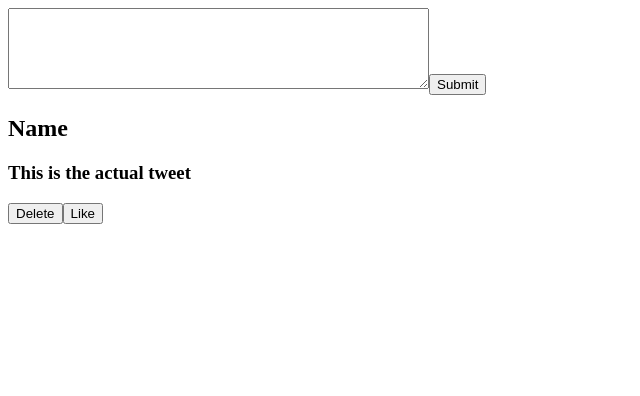
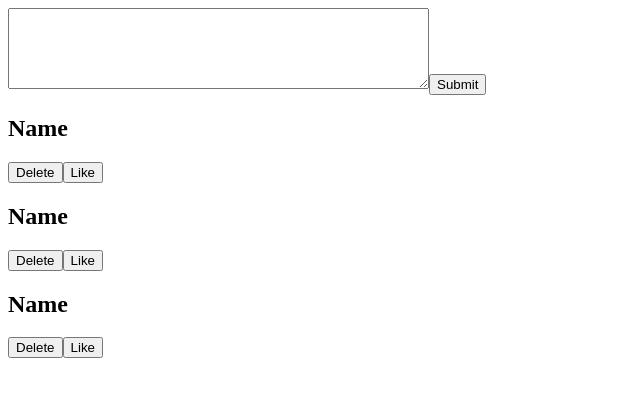
Before and after one commit to Iancahn/notTruth, a React (Create React App) app: page / in a window 1280 px wide. Shown: the top 396 px of the page, without its empty margins (0-640 px from the left). Built offline with nearby package versions, Linux system fonts and the light colour scheme.

Commit message:
Created the Tweet List

```diff
--- a/src/App.js
+++ b/src/App.js
@@ -1,12 +1,16 @@
 import React from "react";
-import Tweet from "./components/Tweet";
+import TweetList from "./components/TweetList";
 import CreateTweet from "./components/CreateTweet";
 
 function App() {
+  //Adding some variables
+  const name = "Ian the awesome";
+  const message = "This is the actual tweet content"
+
   return (
     <div className="App">
       <CreateTweet />
-      <Tweet />
+      <TweetList />
     </div>
   );
 }
--- a/src/components/Tweet.js
+++ b/src/components/Tweet.js
@@ -1,10 +1,10 @@
 import React from 'react';
 
-const Tweet = () => {
+const Tweet = ({ name, message }) => {
     return (
         <div>
-            <h2>Name</h2>
-            <h3>This is the actual tweet</h3>
+            <h2>Name {name}</h2>
+            <h3>{message}</h3>
             <button>Delete</button>
             <button>Like</button>
         </div>
--- /dev/null
+++ b/src/components/TweetList.js
@@ -0,0 +1,15 @@
+import React from 'react';
+// Import Components
+import Tweet from "./Tweet";
+
+const TweetList = () => {
+    return (
+        <div className="tweet-list">
+            <Tweet />
+            <Tweet />
+            <Tweet />
+        </div>
+    )
+}
+
+export default TweetList;
```
